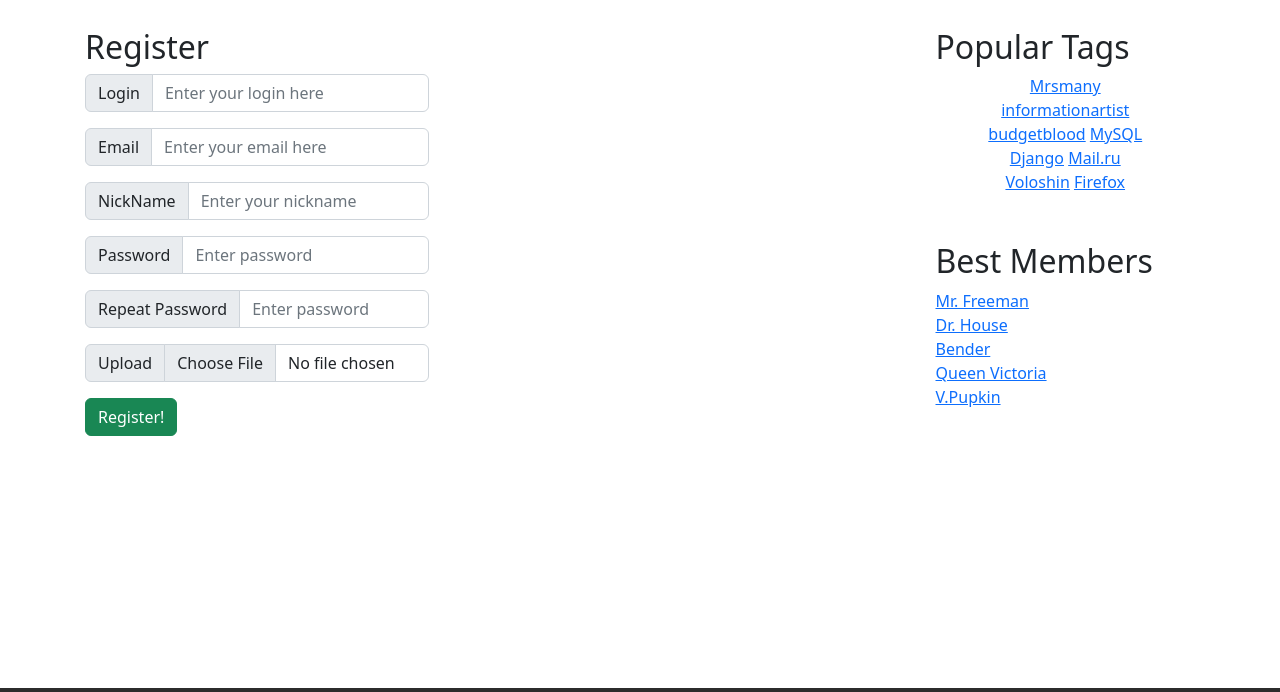
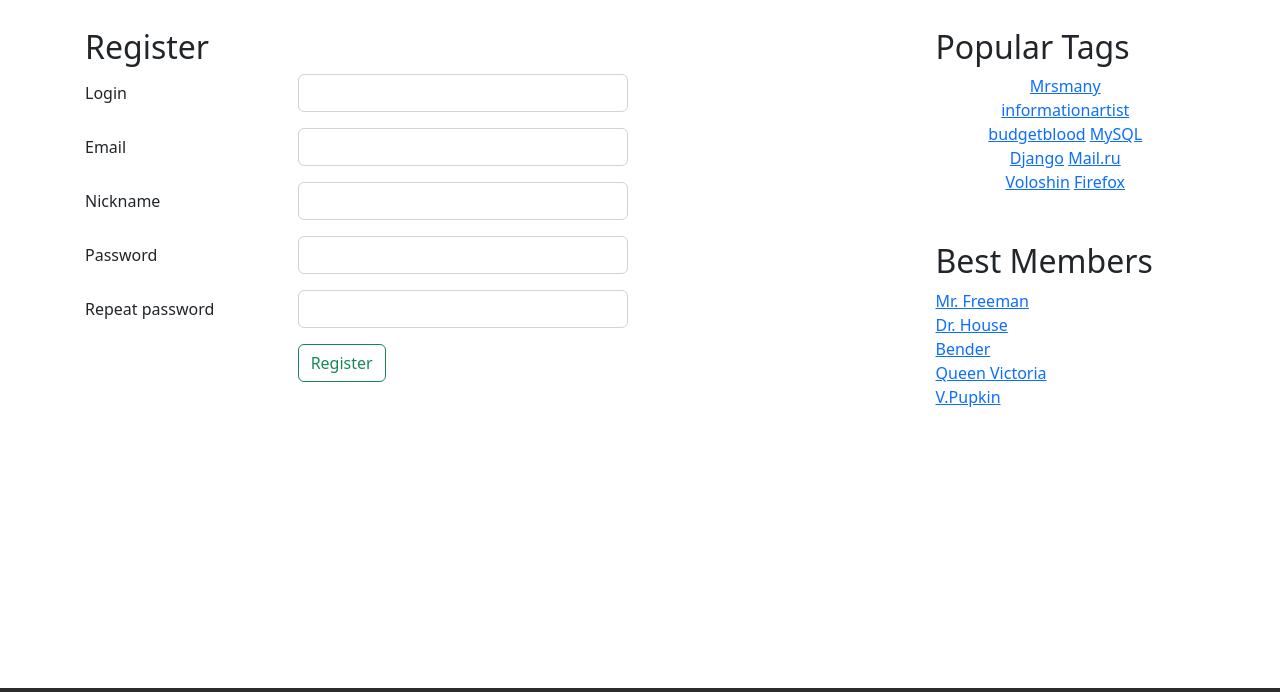
Before and after one commit to so-onson/WEB, a Django app: page /signup/ in a window 1280 px wide. Shown: the part 80-772 px from the top of the page. Run offline with Django 4.2, Linux system fonts and the light colour scheme.

Commit message:
forms corrected

```diff
--- a/templates/index.html
+++ b/templates/index.html
@@ -1,12 +1,12 @@
 {% extends "inc/base.html" %}
 {% load static %}
 {% block content %}
-<div class="row">
+<div class="row mb-3">
     <div class="col-6">
             <h1 class="mt-5">New questions</h1>
     </div>
     <div class="col-6">
-        <h2 class="mt-5"><a href="{% url 'hot' %}" class="btn btn-primary"> Hot questions </a></h2>
+        <h2 class="mt-5"><a href="{% url 'hot' %}" class="btn btn-lg btn-primary"> Hot questions </a></h2>
     </div>
 </div>
 {% for question in questions %}
--- a/templates/signup.html
+++ b/templates/signup.html
@@ -1,37 +1,50 @@
 {% extends "inc/base_login.html" %}
 {% load static %}
 {% block content %}
-<div class="col-5">
-    <div class="login mt-5">
-        <h2>Register</h2>
-        <div class="input-group mb-3">
-            <span class="input-group-text" >Login</span>
-            <input type="text" class="form-control" placeholder="Enter your login here" maxlength="20" aria-label="Username" aria-describedby="basic-addon1">
-        </div>
-        <div class="input-group mb-3">
-            <span class="input-group-text" >Email</span>
-            <input type="text" class="form-control" placeholder="Enter your email here" maxlength="20" aria-label="Username" aria-describedby="basic-addon1">
-        </div>
-        <div class="input-group mb-3">
-            <span class="input-group-text" >NickName</span>
-            <input type="text" class="form-control" placeholder="Enter your nickname" maxlength="20" aria-label="Username" aria-describedby="basic-addon1">
-        </div>
-        <div class="input-group mb-3">
-            <span class="input-group-text" >Password</span>
-            <input type="password" class="form-control" placeholder="Enter password" maxlength="20" aria-label="Username" aria-describedby="basic-addon1">
-        </div>
-        <div class="input-group mb-3">
-            <span class="input-group-text" >Repeat Password</span>
-            <input type="password" class="form-control" placeholder="Enter password" maxlength="20" aria-label="Username" aria-describedby="basic-addon1">
-        </div>
-        <div class="input-group mb-3">
-            <label class="input-group-text" for="inputGroupFile01">Upload</label>
-            <input type="file" class="form-control" id="inputGroupFile01">
-        </div>
+<div class="mt-5">
+    <h2>Register</h2>
+  <form action="{% url 'login' %}">
+    <div class="form-group row mb-3">
+      <label for="login" class="col-lg-3 col-md-5 col-form-label">Login</label>
+      <div class="col-lg-5 col-md-7">
+        <input type="text" id="login" class="form-control" required maxlength="20">
+      </div>
     </div>
-    <div class="mt-3">
-        <a href="{% url 'index' %}" type="submit" class="btn btn-success mb-3">Register!</a>
+
+    <div class="form-group row mb-3">
+      <label for="email" class="col-lg-3 col-md-5 col-form-label">Email</label>
+      <div class="col-lg-5 col-md-7">
+        <input type="email" id="email" class="form-control" required maxlength="320">
+      </div>
     </div>
+
+    <div class="form-group row mb-3">
+      <label for="nickname" class="col-lg-3 col-md-5 col-form-label">Nickname</label>
+      <div class="col-lg-5 col-md-7">
+        <input type="text" id="nickname" class="form-control" required maxlength="20">
+      </div>
+    </div>
+
+    <div class="form-group row mb-3">
+      <label for="password" class="col-lg-3 col-md-5 col-form-label">Password</label>
+      <div class="col-lg-5 col-md-7">
+        <input type="password" id="password" class="form-control" required maxlength="20">
+      </div>
+    </div>
+
+    <div class="form-group row mb-3">
+      <label for="repeat-password" class="col-lg-3 col-md-5 col-form-label">Repeat password</label>
+      <div class="col-lg-5 col-md-7">
+        <input type="password" id="repeat-password" class="form-control" required maxlength="20">
+      </div>
+    </div>
+
+    <div class="form-group row">
+      <div class="col-lg-3 col-md-5 "></div>
+      <div class="smaller-font col-7 d-flex align-items-center">
+        <input class="btn btn-outline-success" type="submit" value="Register">
+      </div>
+    </div>
+  </form>
 </div>
-
 {% endblock content %}
```
Also changed, not shown: templates/login.html (+22 -17 lines).
